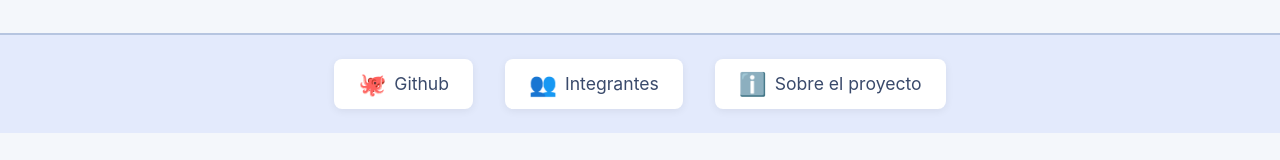
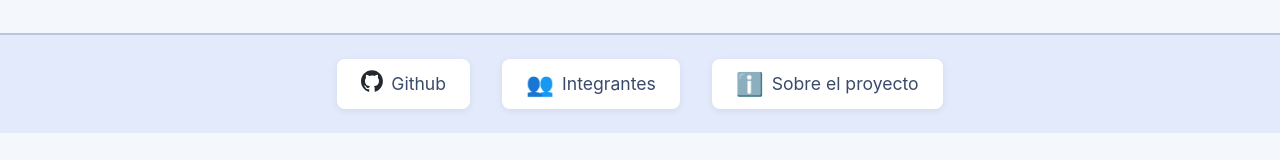
Before and after one commit to michfranko/FrontEnd_IA, an Angular app: page / in a window 1280 px wide. Shown: the part 667-827 px from the top of the page. Built offline with nearby package versions, Linux system fonts and the light colour scheme.

Commit message:
cambio de icono

```diff
--- a/src/app/footer-menu/footer-menu.component.html
+++ b/src/app/footer-menu/footer-menu.component.html
@@ -1,6 +1,10 @@
 <footer class="footer-menu">
   <button (click)="openGithub()">
-    <span class="icon">🐙</span>
+    <span class="icon">
+      <svg width="22" height="22" viewBox="0 0 98 96" fill="none" xmlns="http://www.w3.org/2000/svg">
+        <path fill-rule="evenodd" clip-rule="evenodd" d="M48.854 0C21.839 0 0 22 0 49.217c0 21.756 13.993 40.172 33.405 46.69 2.427.49 3.316-1.059 3.316-2.362 0-1.141-.08-5.052-.08-9.127-13.59 2.934-16.42-5.867-16.42-5.867-2.184-5.704-5.42-7.17-5.42-7.17-4.448-3.015.324-3.015.324-3.015 4.934.326 7.523 5.052 7.523 5.052 4.367 7.496 11.404 5.378 14.235 4.074.404-3.178 1.699-5.378 3.074-6.6-10.839-1.141-22.243-5.378-22.243-24.283 0-5.378 1.94-9.778 5.014-13.2-.485-1.222-2.184-6.275.486-13.038 0 0 4.125-1.304 13.426 5.052a46.97 46.97 0 0 1 12.214-1.63c4.125 0 8.33.571 12.213 1.63 9.302-6.356 13.427-5.052 13.427-5.052 2.67 6.763.97 11.816.485 13.038 3.155 3.422 5.015 7.822 5.015 13.2 0 18.905-11.404 23.06-22.324 24.283 1.78 1.548 3.316 4.481 3.316 9.126 0 6.6-.08 11.897-.08 13.526 0 1.304.89 2.853 3.316 2.364 19.412-6.52 33.405-24.935 33.405-46.691C97.707 22 75.788 0 48.854 0z" fill="#24292f"/>
+      </svg>
+    </span>
     Github
   </button>
   <button (click)="toggleIntegrantes()">
```
